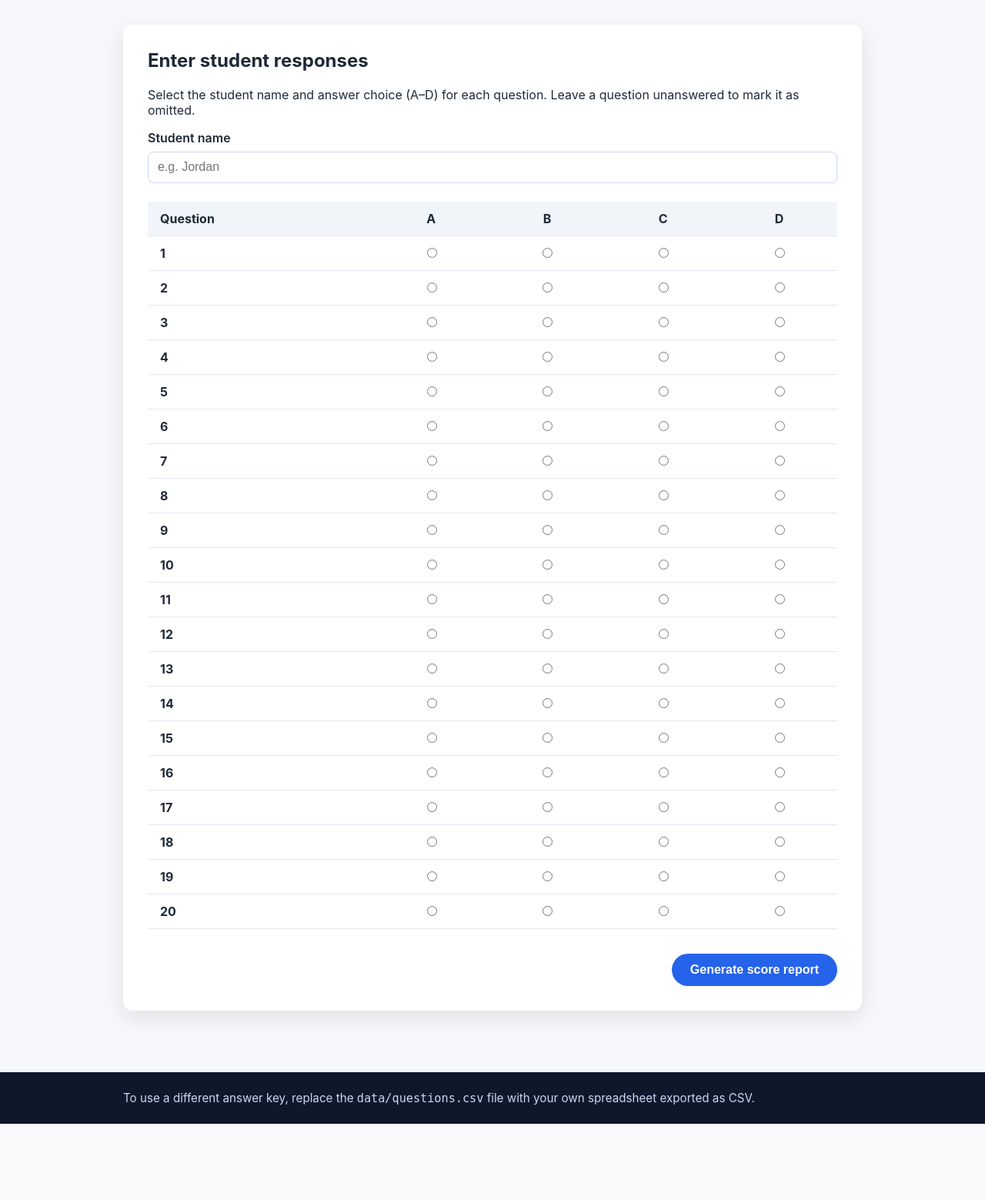
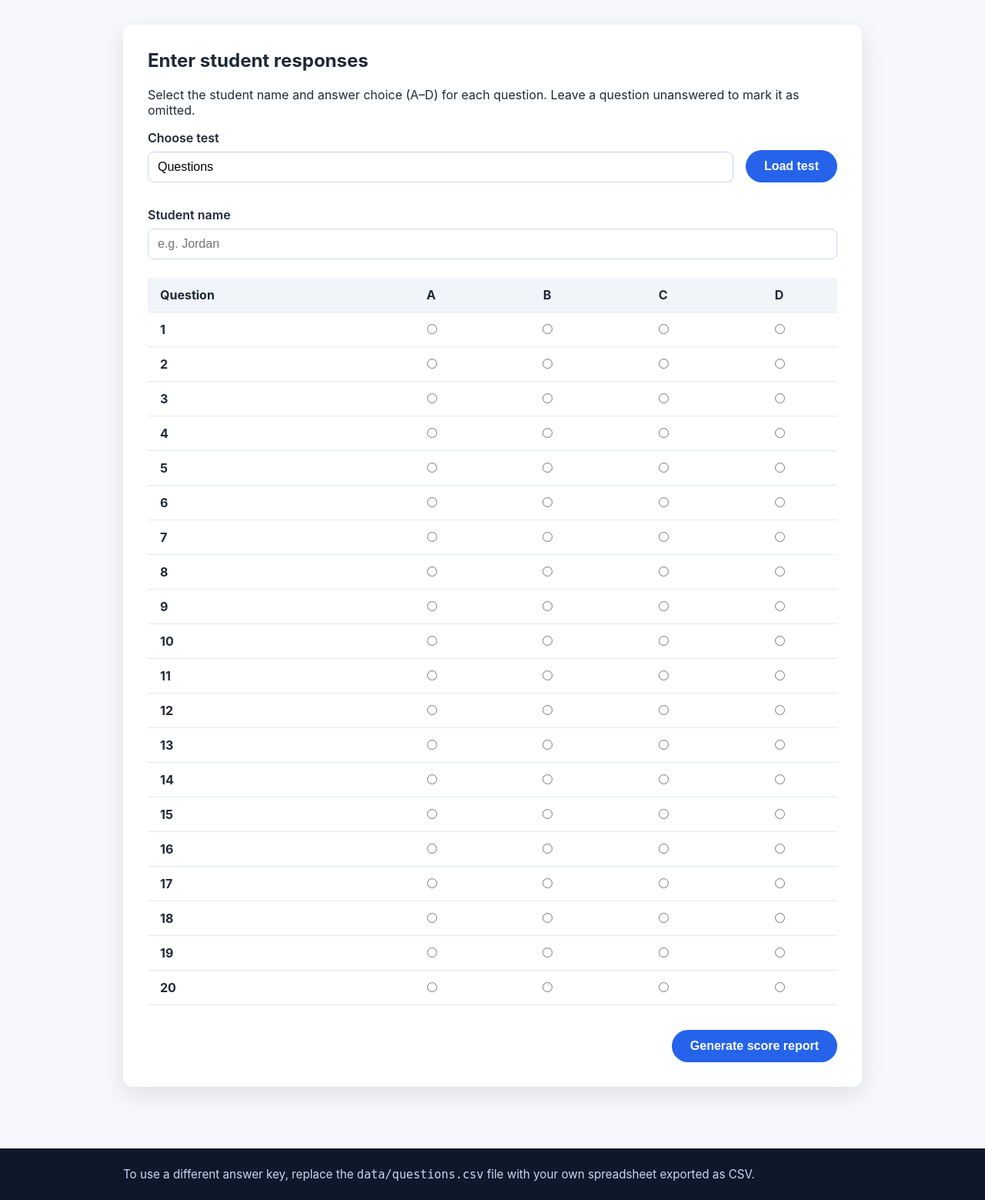
Before and after one commit to budmaash/Web-App, a Flask app: page / in a window 1280 px wide. Shown: the part 110-1669 px from the top of the page at 77% size. Before the commit the page ends 1570 px from the top, so only its background shows below. Run offline with Flask 3, Linux system fonts and the light colour scheme.

Commit message:
Allow choosing tests from multiple CSV files

```diff
--- a/app.py
+++ b/app.py
@@ -7,10 +7,10 @@ from dataclasses import dataclass
 from pathlib import Path
 from typing import Dict, List
 
-from flask import Flask, render_template, request
+from flask import Flask, abort, render_template, request
 
 
-DATA_FILE = Path("data/questions.csv")
+DATA_DIR = Path("data")
 
 
 @dataclass
@@ -23,26 +23,56 @@ class Question:
 app = Flask(__name__)
 
 
+@dataclass(frozen=True)
+class TestDefinition:
+    identifier: str
+    name: str
+    path: Path
+
+
 class QuestionBank:
-    """Utility responsible for loading and caching questions."""
+    """Utility responsible for loading and caching questions for each test."""
 
-    def __init__(self, data_file: Path) -> None:
-        self._data_file = data_file
-        self._questions: List[Question] | None = None
+    def __init__(self, data_dir: Path) -> None:
+        self._data_dir = data_dir
+        self._questions_cache: Dict[str, List[Question]] = {}
 
-    def all(self) -> List[Question]:
-        if self._questions is None:
-            self._questions = self._load()
-        return self._questions
+    def available_tests(self) -> List[TestDefinition]:
+        tests: List[TestDefinition] = []
 
-    def _load(self) -> List[Question]:
-        if not self._data_file.exists():
+        if not self._data_dir.exists():
+            return tests
+
+        for csv_path in sorted(self._data_dir.glob("*.csv")):
+            identifier = csv_path.stem
+            name = csv_path.stem.replace("_", " ").title()
+            tests.append(TestDefinition(identifier=identifier, name=name, path=csv_path))
+
+        return tests
+
+    def get_test(self, test_id: str) -> TestDefinition:
+        for test in self.available_tests():
+            if test.identifier == test_id:
+                return test
+        raise ValueError(f"Unknown test identifier: {test_id}")
+
+    def questions_for(self, test_id: str) -> List[Question]:
+        if test_id in self._questions_cache:
+            return self._questions_cache[test_id]
+
+        test = self.get_test(test_id)
+        questions = self._load(test.path)
+        self._questions_cache[test_id] = questions
+        return questions
+
+    def _load(self, csv_path: Path) -> List[Question]:
+        if not csv_path.exists():
             raise FileNotFoundError(
-                "Question data file not found. Expected at '{}'".format(self._data_file)
+                "Question data file not found. Expected at '{}'".format(csv_path)
             )
 
         questions: List[Question] = []
-        with self._data_file.open(newline="") as csv_file:
+        with csv_path.open(newline="") as csv_file:
             reader = csv.DictReader(csv_file)
             for row in reader:
                 try:
@@ -128,18 +158,46 @@ def build_score_report(student_answers: Dict[int, str], questions: List[Question
     }
 
 
-question_bank = QuestionBank(DATA_FILE)
+question_bank = QuestionBank(DATA_DIR)
 
 
 @app.get("/")
 def index():
-    questions = question_bank.all()
-    return render_template("index.html", questions=questions)
+    tests = question_bank.available_tests()
+    selected_test_id = request.args.get("test_id") if tests else None
+
+    questions: List[Question] = []
+    if tests:
+        if selected_test_id:
+            try:
+                questions = question_bank.questions_for(selected_test_id)
+            except ValueError:
+                selected_test_id = tests[0].identifier
+                questions = question_bank.questions_for(selected_test_id)
+        else:
+            selected_test_id = tests[0].identifier
+            questions = question_bank.questions_for(selected_test_id)
+
+    return render_template(
+        "index.html",
+        tests=tests,
+        selected_test_id=selected_test_id,
+        questions=questions,
+    )
 
 
 @app.post("/results")
 def results():
-    questions = question_bank.all()
+    test_id = request.form.get("test_id", "").strip()
+    if not test_id:
+        abort(400, description="A test must be selected to score responses.")
+
+    try:
+        test = question_bank.get_test(test_id)
+    except ValueError as exc:
+        abort(400, description=str(exc))
+
+    questions = question_bank.questions_for(test_id)
     student_name = request.form.get("student_name", "").strip() or "Student"
 
     answers: Dict[int, str] = {}
@@ -152,6 +210,8 @@ def results():
     return render_template(
         "results.html",
         student_name=student_name,
+        test_id=test.identifier,
+        test_name=test.name,
         report=report,
     )
 
--- a/static/styles.css
+++ b/static/styles.css
@@ -76,12 +76,18 @@ main.container {
   margin-bottom: 0.5rem;
 }
 
-.form-field input[type="text"] {
+.form-field input[type="text"],
+.form-field select {
   width: 100%;
   padding: 0.65rem 0.75rem;
   border-radius: 0.5rem;
   border: 1px solid #cbd5f5;
   font-size: 1rem;
+}
+
+.form-field select {
+  background-color: #ffffff;
+  appearance: none;
 }
 
 .question-grid {
@@ -130,6 +136,24 @@ main.container {
   margin-top: 2rem;
   display: flex;
   justify-content: flex-end;
+}
+
+.test-select-form {
+  display: flex;
+  flex-wrap: wrap;
+  gap: 1rem;
+  align-items: flex-end;
+  margin-bottom: 2rem;
+}
+
+.test-select-form .form-field {
+  flex: 1 1 260px;
+  margin-bottom: 0;
+}
+
+.test-select-form .form-actions {
+  margin-top: 0;
+  justify-content: flex-start;
 }
 
 button,
@@ -228,6 +252,18 @@ table thead {
   margin: 0;
 }
 
+.test-meta {
+  margin: 0 0 1rem;
+}
+
+.empty-state {
+  background-color: #f1f5f9;
+  border: 1px solid #cbd5f5;
+  border-radius: 0.75rem;
+  padding: 1.25rem;
+  font-size: 1rem;
+}
+
 .page-footer p {
   margin: 0;
   font-size: 0.95rem;
--- a/templates/index.html
+++ b/templates/index.html
@@ -4,7 +4,25 @@
   <section class="card">
     <h2>Enter student responses</h2>
     <p>Select the student name and answer choice (A–D) for each question. Leave a question unanswered to mark it as omitted.</p>
+    {% if tests %}
+      <form method="get" class="test-select-form">
+        <div class="form-field">
+          <label for="test_id">Choose test</label>
+          <select name="test_id" id="test_id">
+            {% for test in tests %}
+              <option value="{{ test.identifier }}" {% if test.identifier == selected_test_id %}selected{% endif %}>
+                {{ test.name }}
+              </option>
+            {% endfor %}
+          </select>
+        </div>
+        <div class="form-actions">
+          <button type="submit">Load test</button>
+        </div>
+      </form>
+
       <form method="post" action="{{ url_for('results') }}" class="answer-form">
+        <input type="hidden" name="test_id" value="{{ selected_test_id }}" />
         <div class="form-field">
           <label for="student_name">Student name</label>
           <input type="text" name="student_name" id="student_name" placeholder="e.g. Jordan" />
@@ -45,5 +63,8 @@
           <button type="submit">Generate score report</button>
         </div>
       </form>
+    {% else %}
+      <p class="empty-state">No test files were found. Add one or more CSV files to the <code>data/</code> folder to begin scoring responses.</p>
+    {% endif %}
   </section>
 {% endblock %}
--- a/templates/results.html
+++ b/templates/results.html
@@ -3,6 +3,7 @@
 {% block content %}
   <section class="card">
     <h2>Score report for {{ student_name }}</h2>
+    <p class="test-meta"><strong>Test:</strong> {{ test_name }}</p>
     <div class="score-summary">
       <p><strong>Total correct:</strong> {{ report.correct_count }} / {{ report.total_questions }}</p>
       <p><strong>Accuracy:</strong> {{ '%.1f'|format(report.accuracy_pct) }}%</p>
@@ -71,7 +72,7 @@
       </table>
     </div>
     <div class="form-actions">
-      <a href="{{ url_for('index') }}" class="button">Score another student</a>
+      <a href="{{ url_for('index', test_id=test_id) }}" class="button">Score another student</a>
     </div>
   </section>
 {% endblock %}
```
Also changed, not shown: README.md. Lines whose indentation alone changed are shown as unchanged.
